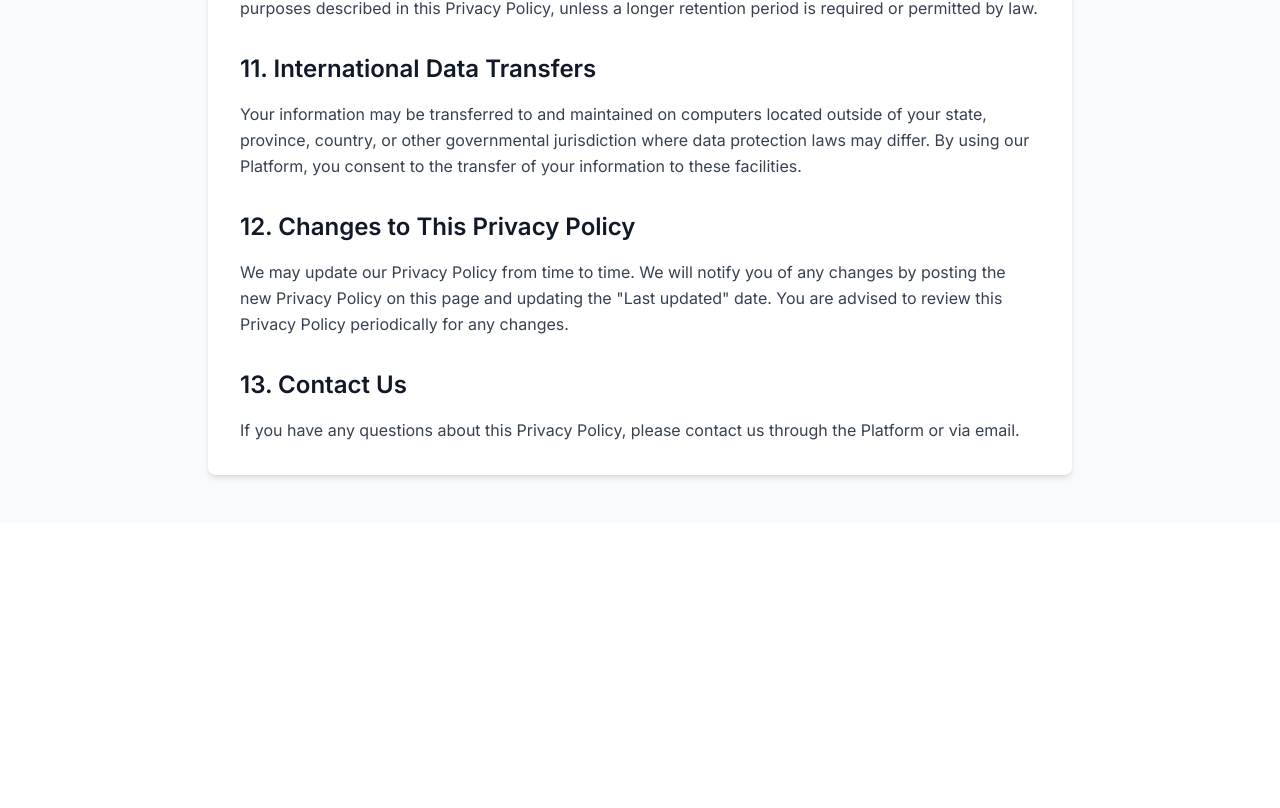
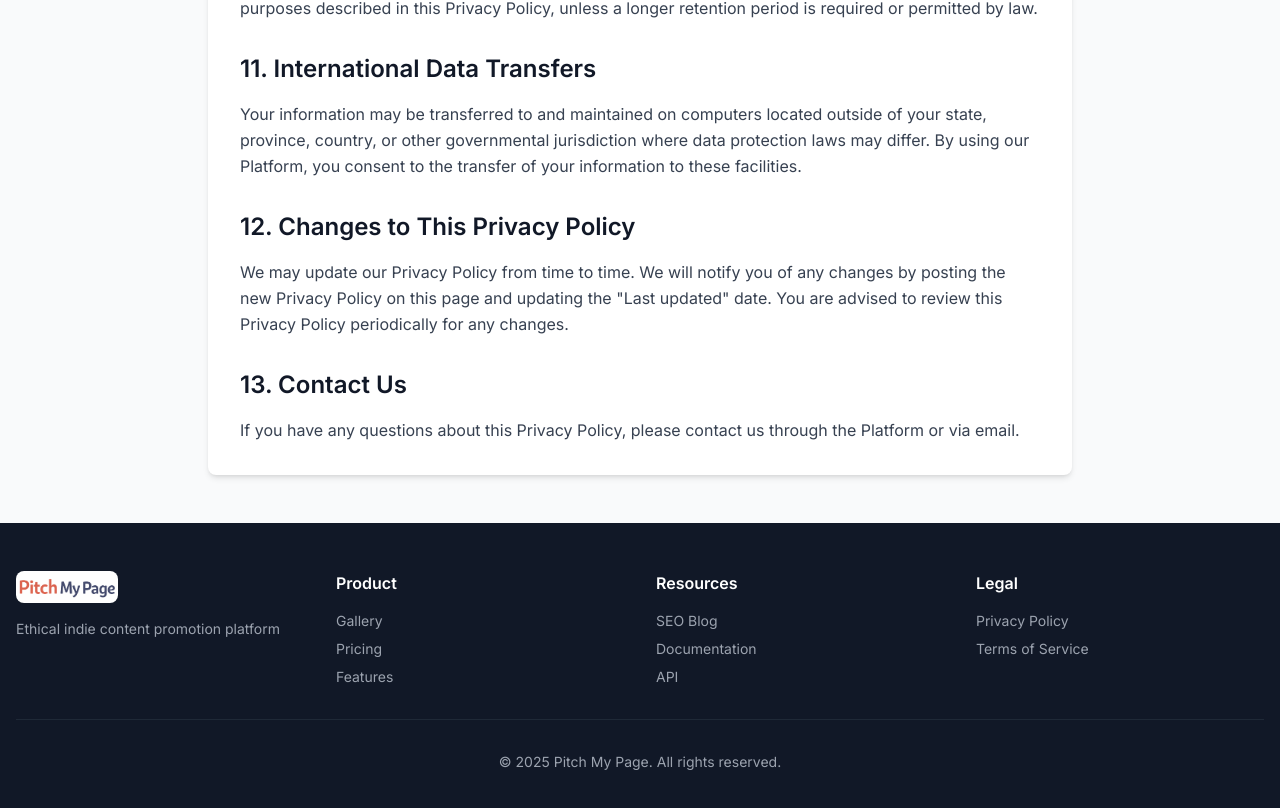
Before and after one commit to the-zedman/pitch-my-page, a Next.js app: page /privacy in a window 1280 px wide. Shown: the part 2335-3143 px from the top of the page. Before the commit the page ends 2858 px from the top, so only its background shows below. Built offline with nearby package versions, Linux system fonts and the light colour scheme; no server answers.

Commit message:
Add footer to Terms and Privacy pages to match public pages

```diff
--- a/app/privacy/page.tsx
+++ b/app/privacy/page.tsx
@@ -1,3 +1,5 @@
+import Link from 'next/link'
+import Image from 'next/image'
 import HeaderNav from '@/components/HeaderNav'
 import { Metadata } from 'next'
 
@@ -135,6 +137,50 @@ export default function PrivacyPage() {
           </section>
         </div>
       </div>
+
+      {/* Footer */}
+      <footer className="bg-gray-900 text-gray-400 py-12">
+        <div className="container mx-auto px-4">
+          <div className="grid grid-cols-1 md:grid-cols-4 gap-8">
+            <div>
+              <Image
+                src="/pitch-my-page-logo-compressed.png"
+                alt="Pitch My Page"
+                width={150}
+                height={40}
+                className="h-8 w-auto mb-4 rounded-lg"
+              />
+              <p className="text-sm">Ethical indie content promotion platform</p>
+            </div>
+            <div>
+              <h3 className="text-white font-semibold mb-4">Product</h3>
+              <ul className="space-y-2 text-sm">
+                <li><Link href="/gallery" className="hover:text-white">Gallery</Link></li>
+                <li><Link href="/pricing" className="hover:text-white">Pricing</Link></li>
+                <li><Link href="/features" className="hover:text-white">Features</Link></li>
+              </ul>
+            </div>
+            <div>
+              <h3 className="text-white font-semibold mb-4">Resources</h3>
+              <ul className="space-y-2 text-sm">
+                <li><Link href="/blog" className="hover:text-white">SEO Blog</Link></li>
+                <li><Link href="/docs" className="hover:text-white">Documentation</Link></li>
+                <li><Link href="/api" className="hover:text-white">API</Link></li>
+              </ul>
+            </div>
+            <div>
+              <h3 className="text-white font-semibold mb-4">Legal</h3>
+              <ul className="space-y-2 text-sm">
+                <li><Link href="/privacy" className="hover:text-white">Privacy Policy</Link></li>
+                <li><Link href="/terms" className="hover:text-white">Terms of Service</Link></li>
+              </ul>
+            </div>
+          </div>
+          <div className="border-t border-gray-800 mt-8 pt-8 text-center text-sm">
+            <p>&copy; {new Date().getFullYear()} Pitch My Page. All rights reserved.</p>
+          </div>
+        </div>
+      </footer>
     </div>
   )
 }
--- a/app/terms/page.tsx
+++ b/app/terms/page.tsx
@@ -1,3 +1,5 @@
+import Link from 'next/link'
+import Image from 'next/image'
 import HeaderNav from '@/components/HeaderNav'
 import { Metadata } from 'next'
 
@@ -118,6 +120,50 @@ export default function TermsPage() {
           </section>
         </div>
       </div>
+
+      {/* Footer */}
+      <footer className="bg-gray-900 text-gray-400 py-12">
+        <div className="container mx-auto px-4">
+          <div className="grid grid-cols-1 md:grid-cols-4 gap-8">
+            <div>
+              <Image
+                src="/pitch-my-page-logo-compressed.png"
+                alt="Pitch My Page"
+                width={150}
+                height={40}
+                className="h-8 w-auto mb-4 rounded-lg"
+              />
+              <p className="text-sm">Ethical indie content promotion platform</p>
+            </div>
+            <div>
+              <h3 className="text-white font-semibold mb-4">Product</h3>
+              <ul className="space-y-2 text-sm">
+                <li><Link href="/gallery" className="hover:text-white">Gallery</Link></li>
+                <li><Link href="/pricing" className="hover:text-white">Pricing</Link></li>
+                <li><Link href="/features" className="hover:text-white">Features</Link></li>
+              </ul>
+            </div>
+            <div>
+              <h3 className="text-white font-semibold mb-4">Resources</h3>
+              <ul className="space-y-2 text-sm">
+                <li><Link href="/blog" className="hover:text-white">SEO Blog</Link></li>
+                <li><Link href="/docs" className="hover:text-white">Documentation</Link></li>
+                <li><Link href="/api" className="hover:text-white">API</Link></li>
+              </ul>
+            </div>
+            <div>
+              <h3 className="text-white font-semibold mb-4">Legal</h3>
+              <ul className="space-y-2 text-sm">
+                <li><Link href="/privacy" className="hover:text-white">Privacy Policy</Link></li>
+                <li><Link href="/terms" className="hover:text-white">Terms of Service</Link></li>
+              </ul>
+            </div>
+          </div>
+          <div className="border-t border-gray-800 mt-8 pt-8 text-center text-sm">
+            <p>&copy; {new Date().getFullYear()} Pitch My Page. All rights reserved.</p>
+          </div>
+        </div>
+      </footer>
     </div>
   )
 }
```
